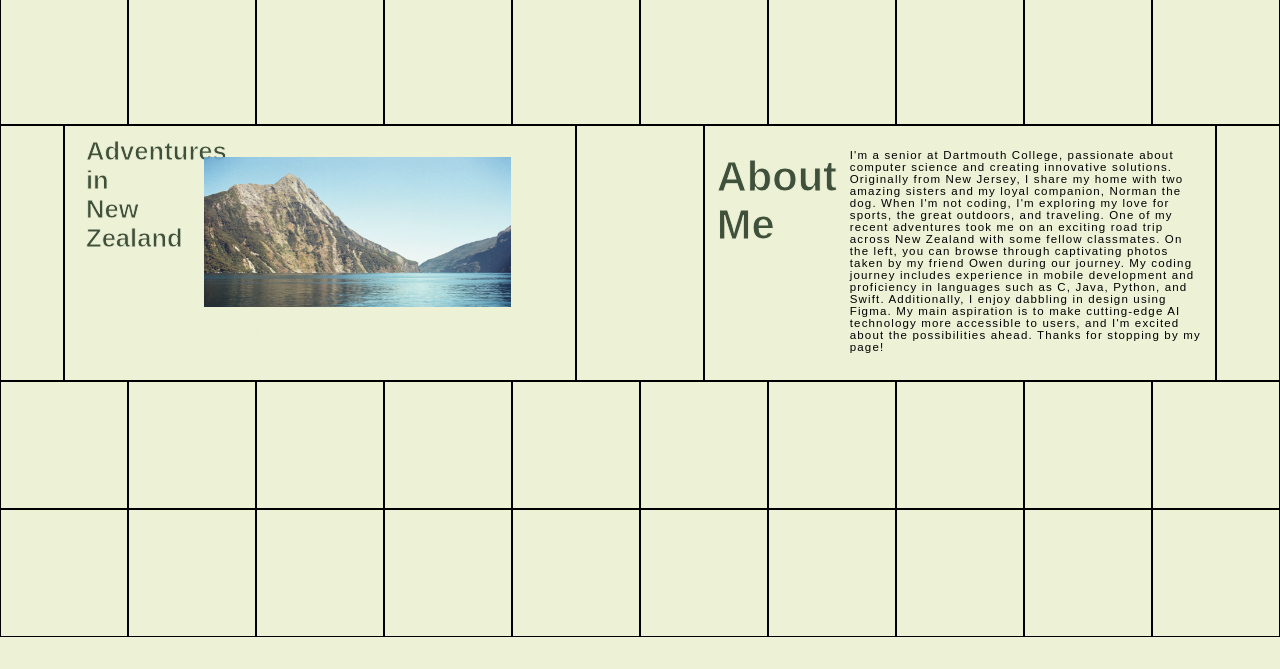
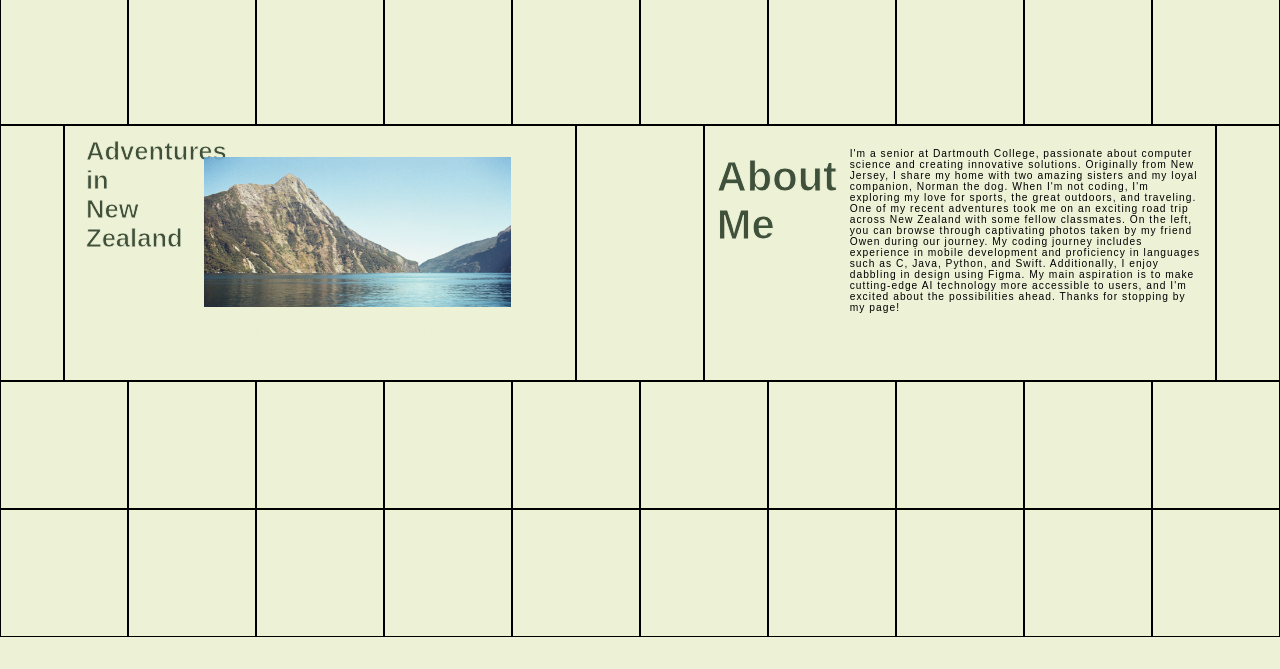
Before and after one commit to blackbeard6/Personal-Site, a plain HTML site: page about.html in a window 1280 px wide. Shown: the part 131-800 px from the top of the page. Drawn offline with Linux system fonts and the light colour scheme; a web font is replaced by a local one.

Commit message:
Fix font size

```diff
--- a/styles.css
+++ b/styles.css
@@ -38,7 +38,7 @@ p {
     font-family: "forma-djr-display", sans-serif;
     font-weight: 500;
     font-style: normal;
-    font-size: .9vw;
+    font-size: .8vw;
     letter-spacing: 0.1em;
     padding: 1vw;
 }
```
